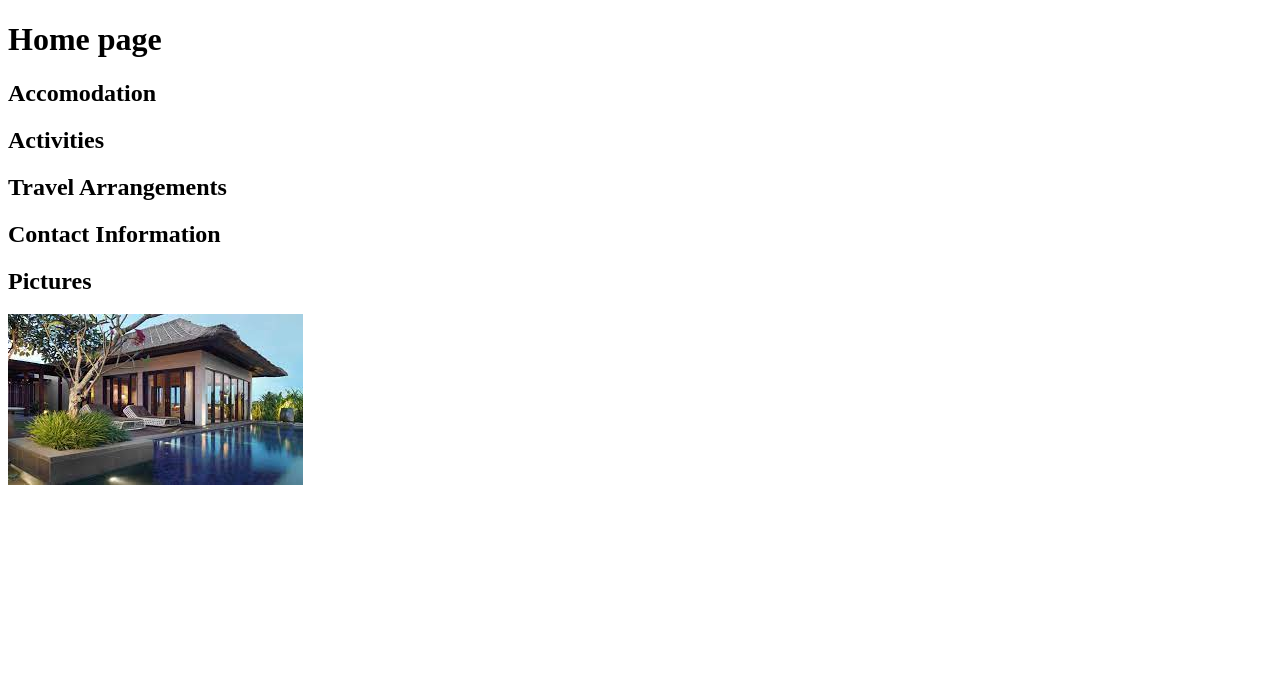
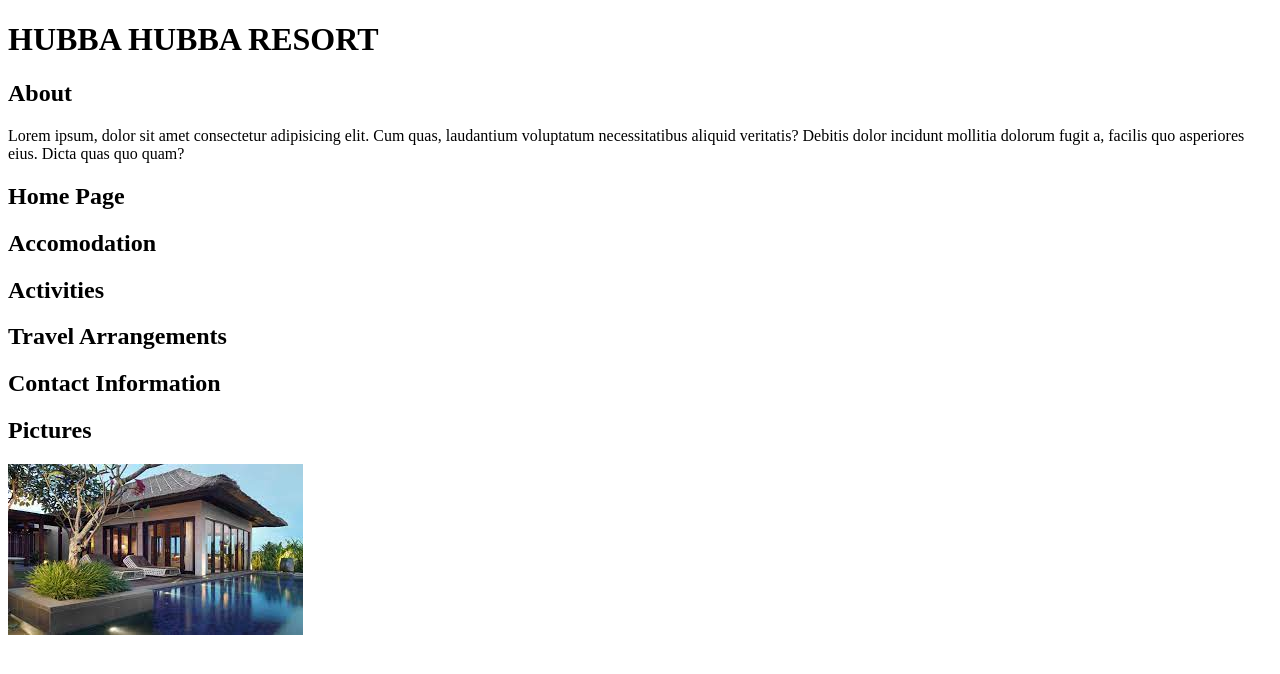
Before and after one commit to oyesa/Resort-Website, a plain HTML site: page index.html in a window 1280 px wide. Drawn offline with Linux system fonts and the light colour scheme.

Commit message:
add p and h1

```diff
--- a/index.html
+++ b/index.html
@@ -8,7 +8,10 @@
   <link rel="stylesheet" href="">
 </head>
 <body>
-  <h1>Home page</h1>
+  <h1>HUBBA HUBBA RESORT</h1>
+  <h2>About</h2>
+  <p>Lorem ipsum, dolor sit amet consectetur adipisicing elit. Cum quas, laudantium voluptatum necessitatibus aliquid veritatis? Debitis dolor incidunt mollitia dolorum fugit a, facilis quo asperiores eius. Dicta quas quo quam?</p>
+  <h2>Home Page</h2>
   <h2>Accomodation</h2>
   <h2>Activities</h2>
   <h2>Travel Arrangements</h2>
```
